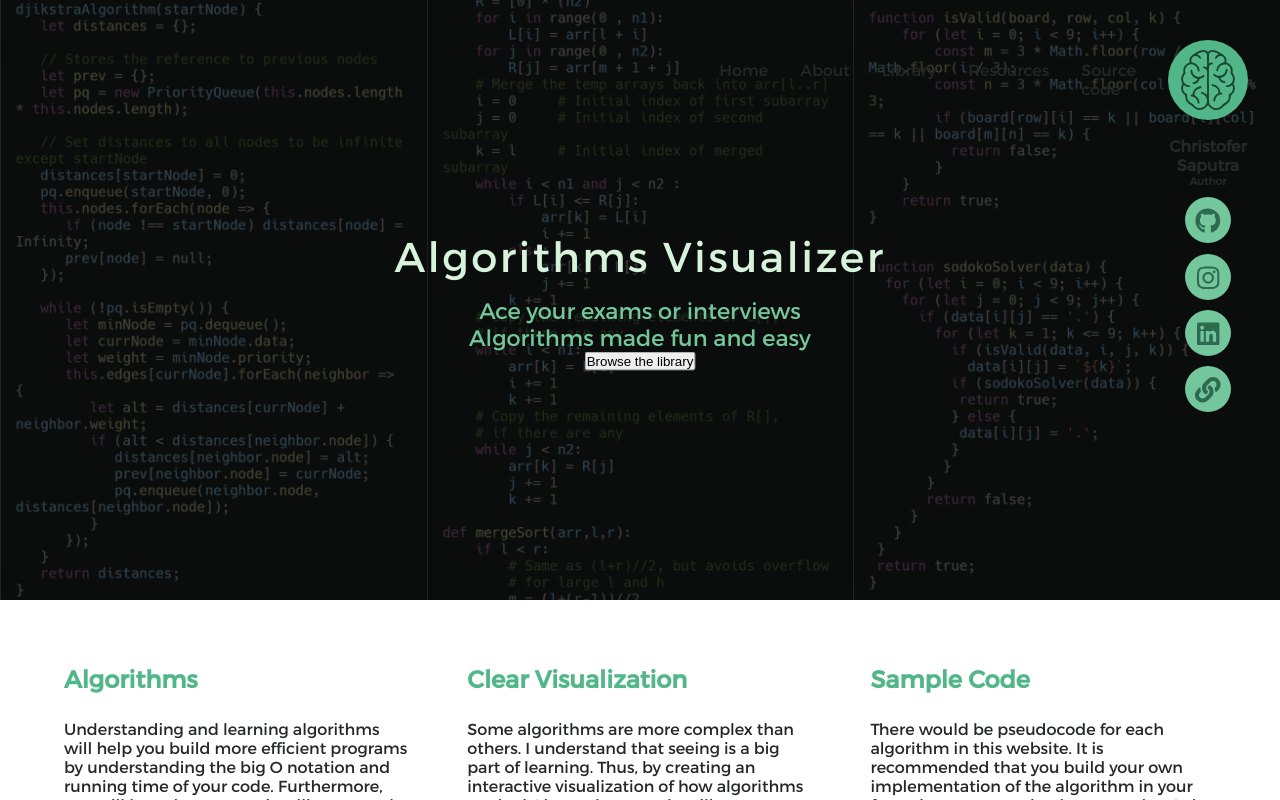
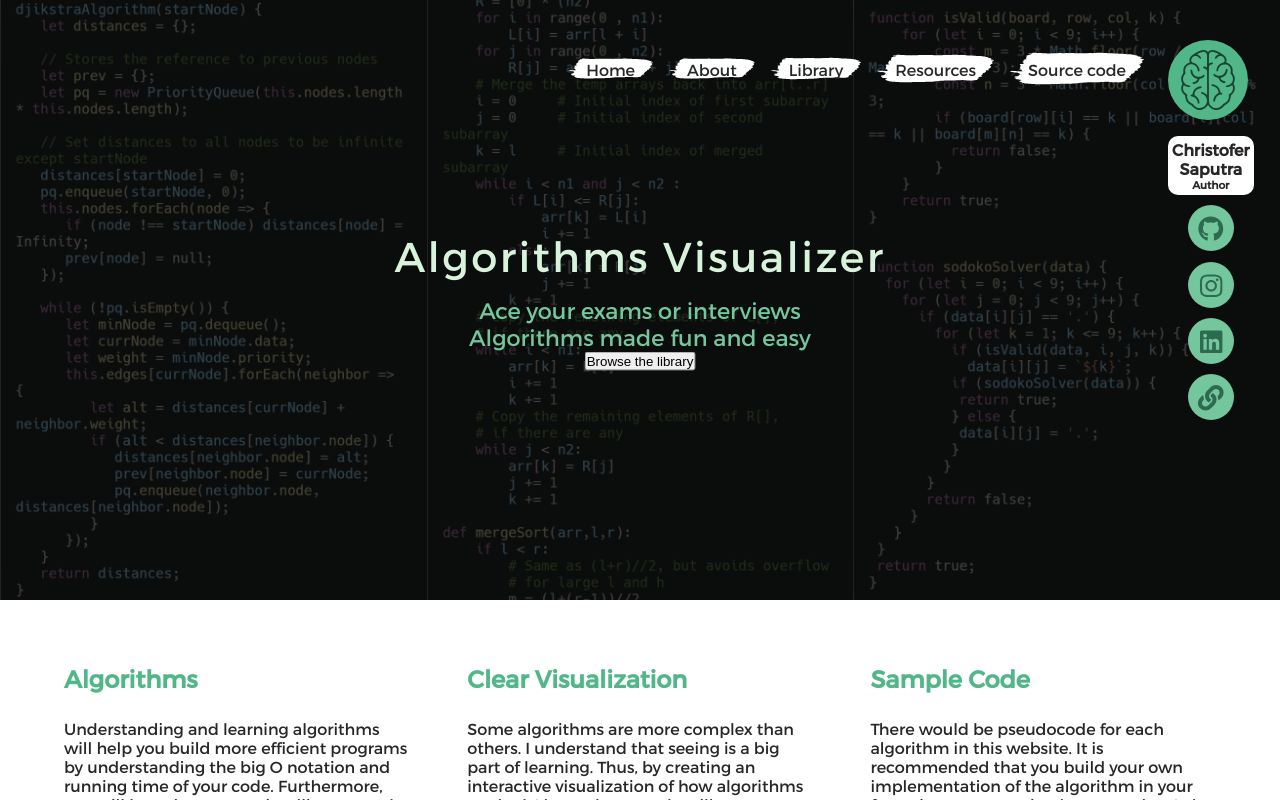
Before and after one commit to chromium7/algorithms-visualizer, a Vue app: page / in a window 1280 px wide. Both pictures are taken after a click on the element 1208 px from the left and 80 px from the top of the page. Shown: the top 800 px of the page. Built offline with nearby package versions, Linux system fonts and the light colour scheme.

Commit message:
Added background to header list

```diff
--- a/src/components/Header.vue
+++ b/src/components/Header.vue
@@ -18,16 +18,18 @@
     </div>
     <div class="navigation" :class="{ hidden: isClosed }">
       <ul>
-        <li><router-link to="/">Home</router-link></li>
-        <li><router-link to="/">About</router-link></li>
-        <li><router-link to="/">Library</router-link></li>
-        <li><router-link to="/">Resources</router-link></li>
-        <li><router-link to="/">Source code</router-link></li>
+        <li><router-link class="brushed" to="/">Home</router-link></li>
+        <li><router-link class="brushed" to="/">About</router-link></li>
+        <li><router-link class="brushed" to="/">Library</router-link></li>
+        <li><router-link class="brushed" to="/">Resources</router-link></li>
+        <li><router-link class="brushed" to="/">Source code</router-link></li>
       </ul>
     </div>
     <div class="contact" :class="{ hidden: isClosed }">
-      <h4>Christofer Saputra</h4>
-      <h6>Author</h6>
+      <div class="profile">
+        <h4>Christofer Saputra</h4>
+        <h6>Author</h6>
+      </div>
       <ul>
         <li>
           <a href="https://github.com/chromium7">
@@ -119,7 +121,8 @@ nav {
     display: flex;
 
     li {
-      margin: 0 1em;
+      margin: 0 0.5em;
+      width: max-content;
 
       a {
         color: v(dark-black);
@@ -144,6 +147,12 @@ nav {
   text-align: center;
   padding-top: 1em;
   transform-origin: top center;
+
+  .profile {
+    background: white;
+    padding: 4px;
+    border-radius: 10px;
+  }
 
   ul li {
     font-size: 1.6em;
--- a/src/styles/base.scss
+++ b/src/styles/base.scss
@@ -86,3 +86,10 @@ h2 {
 .right {
   float: right;
 }
+
+.brushed {
+  background: url('~@/assets/brush.svg');
+  background-repeat: no-repeat;
+  background-size: 100% 95%;
+  padding: 10px 18px;
+}
```
Also changed, not shown: src/assets/brush.svg (added).
